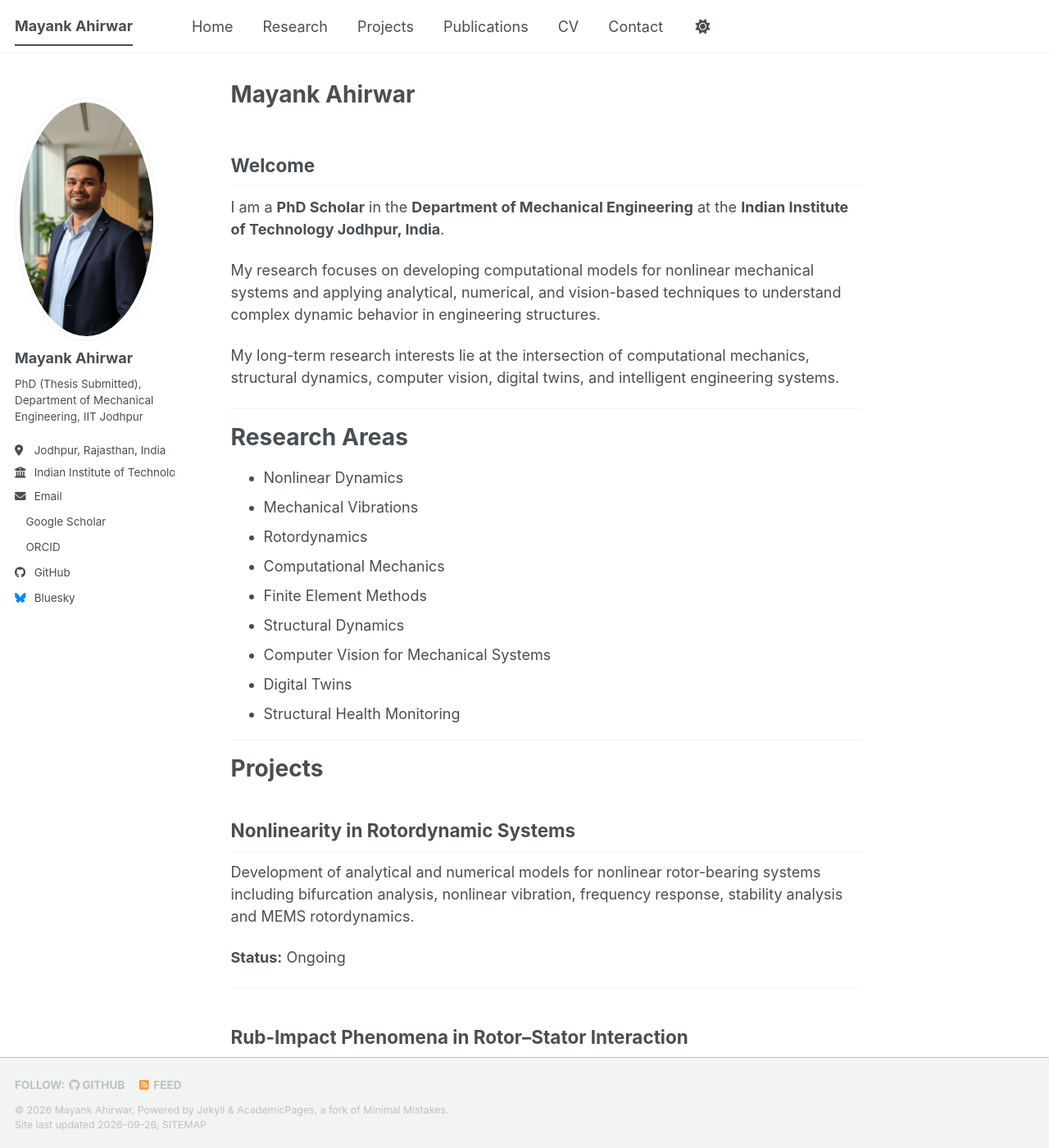
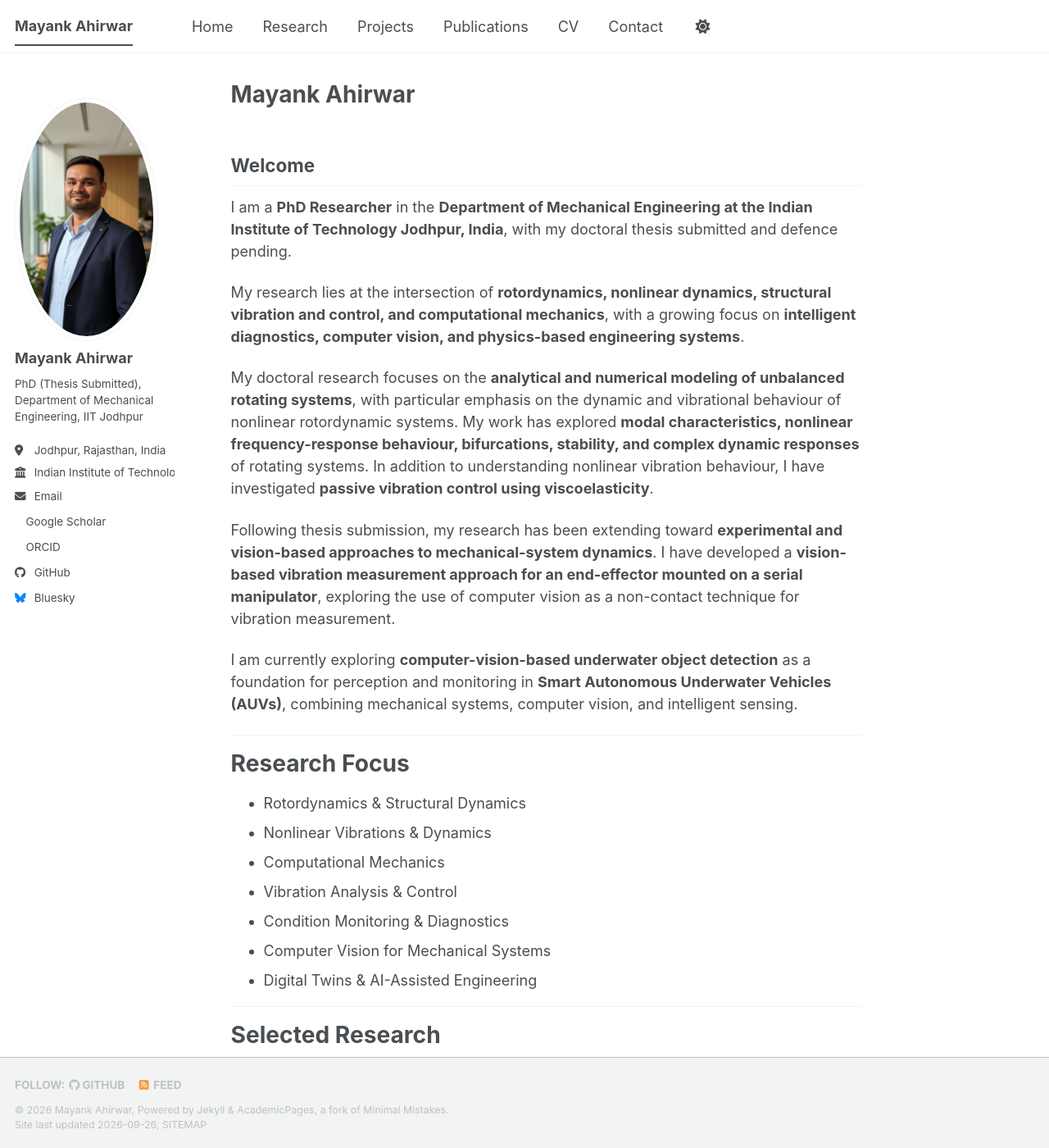
Before and after one commit to mayank-ahirwar/portfolio, a Jekyll site: the page built from _pages/about.md, in a window 1280 px wide and 1400 px high. Shown: the whole window at 82% size. Built offline with Jekyll 4.4.1, drawn with Linux system fonts in a browser that asks for light colours; a style sheet for code colours, icons or effects is not loaded; some of the changed text lies outside the part shown.

Commit message:
Update Home page

```diff
--- a/_pages/about.md
+++ b/_pages/about.md
@@ -8,35 +8,38 @@ redirect_from:
 
 ## Welcome
 
-I am a **PhD Scholar** in the **Department of Mechanical Engineering** at the **Indian Institute of Technology Jodhpur, India**.
+I am a **PhD Researcher** in the **Department of Mechanical Engineering at the Indian Institute of Technology Jodhpur, India**, with my doctoral thesis submitted and defence pending.
 
-My research focuses on developing computational models for nonlinear mechanical systems and applying analytical, numerical, and vision-based techniques to understand complex dynamic behavior in engineering structures.
+My research lies at the intersection of **rotordynamics, nonlinear dynamics, structural vibration and control, and computational mechanics**, with a growing focus on **intelligent diagnostics, computer vision, and physics-based engineering systems**.
 
-My long-term research interests lie at the intersection of computational mechanics, structural dynamics, computer vision, digital twins, and intelligent engineering systems.
+My doctoral research focuses on the **analytical and numerical modeling of unbalanced rotating systems**, with particular emphasis on the dynamic and vibrational behaviour of nonlinear rotordynamic systems. My work has explored **modal characteristics, nonlinear frequency-response behaviour, bifurcations, stability, and complex dynamic responses** of rotating systems. In addition to understanding nonlinear vibration behaviour, I have investigated **passive vibration control using viscoelasticity**.
+
+Following thesis submission, my research has been extending toward **experimental and vision-based approaches to mechanical-system dynamics**. I have developed a **vision-based vibration measurement approach for an end-effector mounted on a serial manipulator**, exploring the use of computer vision as a non-contact technique for vibration measurement.
+
+I am currently exploring **computer-vision-based underwater object detection** as a foundation for perception and monitoring in **Smart Autonomous Underwater Vehicles (AUVs)**, combining mechanical systems, computer vision, and intelligent sensing.
 
 ---
 
-# Research Areas
+# Research Focus
 
-- Nonlinear Dynamics
-- Mechanical Vibrations
-- Rotordynamics
+- Rotordynamics & Structural Dynamics
+- Nonlinear Vibrations & Dynamics
 - Computational Mechanics
-- Finite Element Methods
-- Structural Dynamics
+- Vibration Analysis & Control
+- Condition Monitoring & Diagnostics
 - Computer Vision for Mechanical Systems
-- Digital Twins
-- Structural Health Monitoring
+- Digital Twins & AI-Assisted Engineering
 
 ---
 
-# Projects
+# Selected Research
 
 ## Nonlinearity in Rotordynamic Systems
 
 Development of analytical and numerical models for nonlinear rotor-bearing systems including bifurcation analysis, nonlinear vibration, frequency response, stability analysis and MEMS rotordynamics.
 
 **Status:** Ongoing
+[Explore Projects →]
 
 ---
 
@@ -45,6 +48,7 @@ Development of analytical and numerical models for nonlinear rotor-bearing syste
 Modeling nonlinear contact between rotating shafts and stators using computational techniques to investigate rub-impact dynamics, bifurcations, periodic motion and chaotic behavior.
 
 **Status:** Research Project
+[Explore Research →]
 
 ---
 
@@ -53,47 +57,29 @@ Modeling nonlinear contact between rotating shafts and stators using computation
 Development of computer vision algorithms using OpenCV for vibration measurement and future vision-based vibration control of flexible manipulators operating in air and underwater environments.
 
 **Status:** IIT Guwahati Collaborative Project
+[Explore Projects →]
 
 ---
 
-# Selected Publications
+# Current Research Direction
 
-**Nonlinear Free Vibration Analysis in Micro Rotating System**
+Building on my background in nonlinear dynamics and rotordynamics, I am interested in developing research at the interface of computational mechanics, experimental vibration, condition monitoring, structural health monitoring, and intelligent engineering systems.
 
-International Journal of Structural Stability and Dynamics
+My broader goal is to apply advanced modeling, sensing, and data-driven techniques to complex mechanical systems, particularly rotating machinery, aerospace systems, and other vibration-sensitive engineering structures.
+---
+
+# Research Output
+
+## 3 Q1 first-author journal publications
+My research publications cover nonlinear dynamics, size-dependent mechanics, rotordynamics, and vibration-related problems.
+[View Publications →]
+---
+
+# Professional Interests
+I am interested in research, postdoctoral, and advanced R&D opportunities involving:
+
+Rotordynamics · Structural Dynamics · Vibration Engineering · Computational Mechanics · Condition Monitoring · SHM/NDE · Digital Twins · Intelligent Diagnostics
 
 ---
 
-**Nonlinear Dynamics and Unbalance Responses of a Size-Dependent Micro Shaft–Disk System Based on Modified Couple Stress Theory**
-
-Submitted
-
----
-
-# Engineering Software
-
-- MATLAB
-- Python
-- OpenCV
-- ANSYS
-- Abaqus
-- SolidWorks
-
----
-
-# Current Research
-
-I am actively interested in research opportunities involving
-
-- Computational Mechanics
-- Nonlinear Dynamics
-- Rotordynamics
-- Flexible Robotics
-- Computer Vision
-- Digital Twins
-- Structural Health Monitoring
-- AI-assisted Engineering
-
----
-
-Thank you for visiting my website.
+[View CV →]
```
